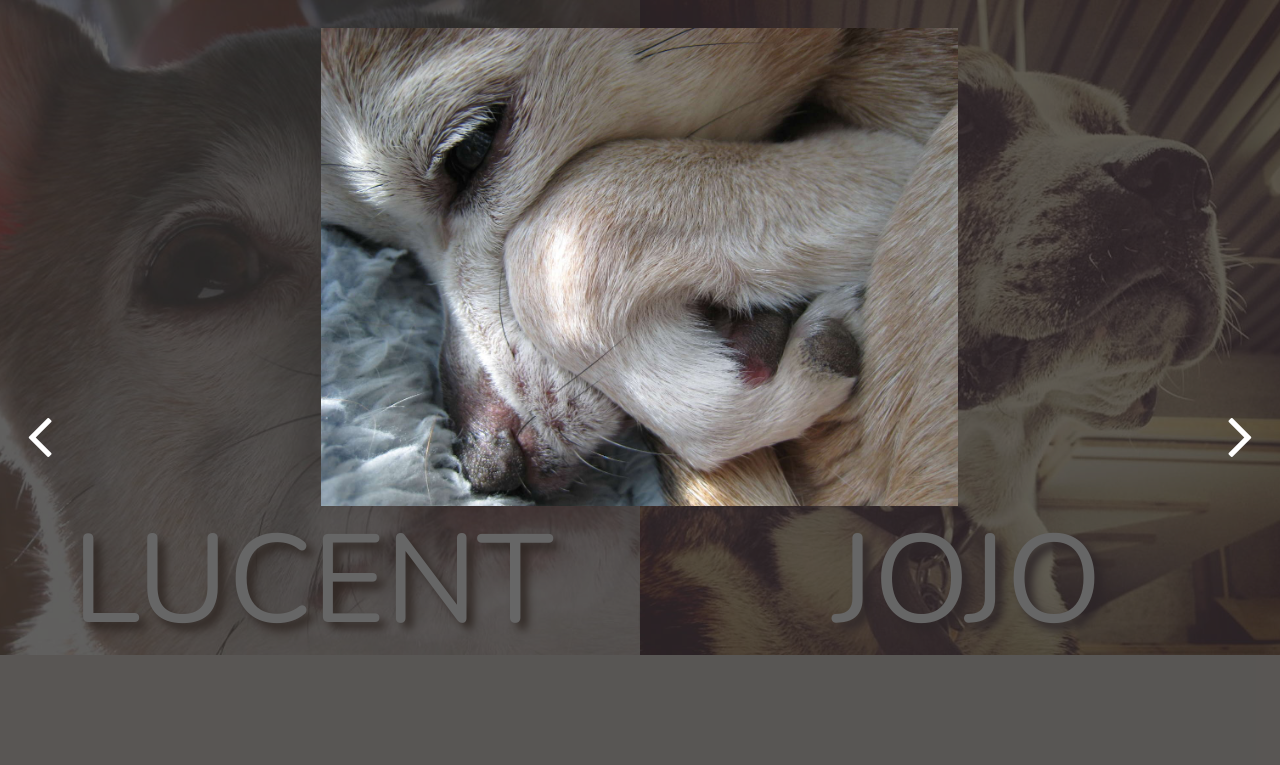
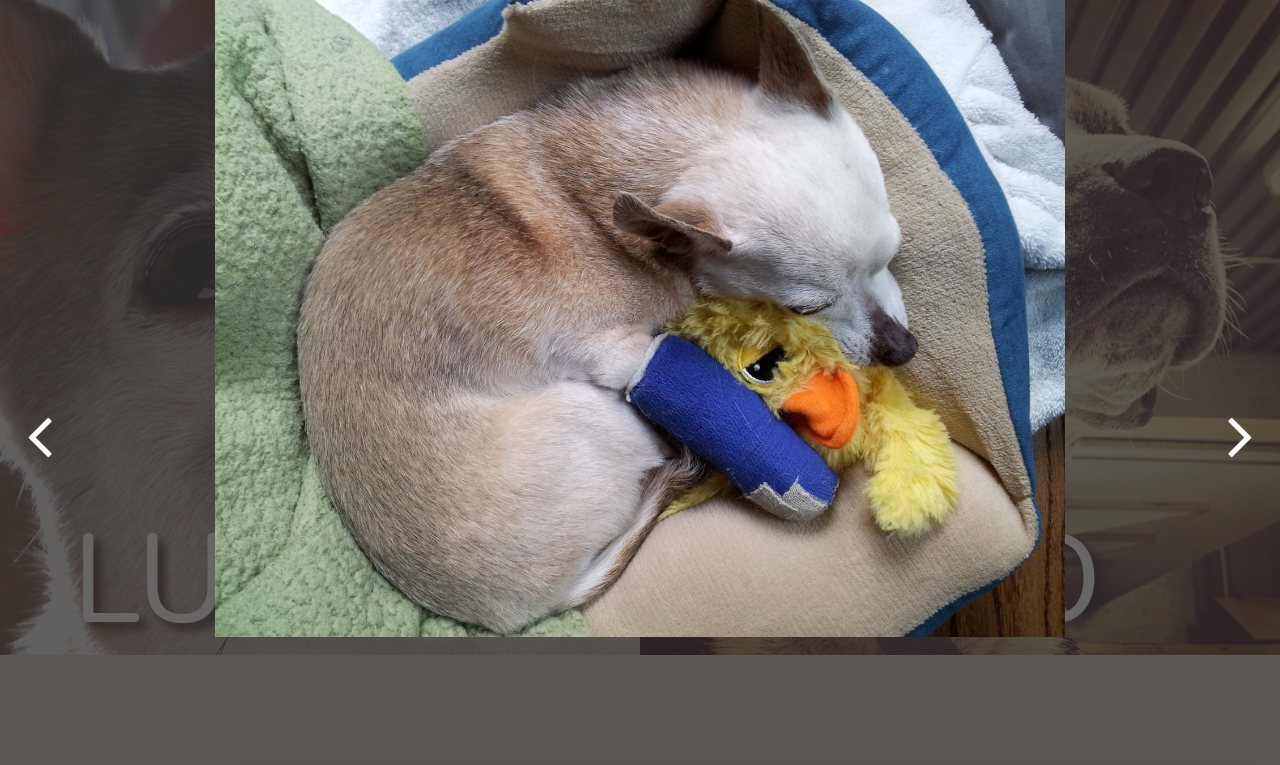
Before and after one commit to sluggets/jojo-lucent-tribute, a plain HTML site: page index.html in a window 1280 px wide. Shown: the top 765 px of the page. Drawn offline with nearby package versions, Linux system fonts and the light colour scheme.

Commit message:
Lightbox lg desktoplooks good, as does portrait mobile

```diff
--- a/css/tribute.css
+++ b/css/tribute.css
@@ -1,6 +1,17 @@
 /* so need to throw in to those multiple media queries
 multiple versions of the arrows and margins for photos
 and custom sizes of photos, all the way down to mobile */
+/*
+ need to handle media queries!!! so far 1500px and 1920px
+ looks good. Mobile portrait looks good too!
+ It's the in-between that'll need help.
+ dis will hookup the PORTRAIT mobile view
+ not sure about landscape, test it
+.litebox
+{
+  margin-top: 20vh;
+}
+*/
 body
 {
   background: #ded7d3;
@@ -21,11 +32,9 @@ body
 /* if profile pic width: 35% */
   #lucentpic
   {
-    opacity: 1.0;
-    width: 90%;
-    height: 90%;
-    margin-top: 45%;
-    margin-left: 3.5em;
+    width: auto;
+    height: auto;
+    margin: auto;
   }
 
   #jojopic
@@ -33,17 +42,20 @@ body
     margin: auto;
     margin-top: 50%;
   }
+
+  .both-arrows
+  {
+
+  }
 }
 
 @media (min-width: 1201px)
 {
   #lucentpic
   {
-    opacity: 1.0;
-    width: 60%;
-    height: 60%;
+    width: 80%;
+    height: auto;
     margin: auto;
-    margin-top: 2em;
   }
 
   #jojopic
@@ -51,6 +63,11 @@ body
     margin: auto;
     /*margin-top: 3.5em;*/
     margin-top: 5%;
+  }
+
+  .both-arrows
+  {
+    margin-top: 50vh;
   }
 }
 
@@ -237,8 +254,3 @@ body
 #right-arrow
 {
 }
-
-.both-arrows
-{
-  margin-top: 50vh;
-}
--- a/index.html
+++ b/index.html
@@ -13,7 +13,7 @@
   </head>
   <body>
     <div class="lightbox">
-      <div class="row">
+      <div class="row litebox">
         <!--<div id="arrows">
         <i id="left-arrow" class="fa fa-angle-left fa-5x"></i>
         <i id="right-arrow" class="fa fa-angle-right fa-5x"></i>
@@ -22,7 +22,7 @@
         <i id="left-arrow" class="fa fa-angle-left fa-5x"></i>
         </div>
         <div class="col-xs-12 col-sm-12 col-md-10 col-lg-10 custom-align">
-         <img id="lucentpic" class="img-responsive" src="img/lucent_gallery/11x1500.jpg">
+         <img id="lucentpic" class="img-responsive" src="img/lucent_gallery/17x1500.jpg">
         </div>
         <div class="col-xs-12 col-sm-12 col-md-1 col-lg-1 custom-align both-arrows">
         <i id="right-arrow" class="fa fa-angle-right fa-5x"></i>
--- a/js/tribute.js
+++ b/js/tribute.js
@@ -1,6 +1,6 @@
 $(document).ready(function() {
 
-  // build url array for img paths of jojo pics
+  // build url array for img paths of jojo thumbnails
   var jojoUrls = new Array();
   var jojoPrefix = 'img/jojo_thumbnails/thumbjo';
   for (var i = 1; i < 20; i++)
@@ -8,7 +8,7 @@ $(document).ready(function() {
     jojoUrls.push(jojoPrefix + i + '.jpg');
   }
 
-  // build url array for img paths of lucent pics
+  // build url array for img paths of lucent thumbnails
   var lucentUrls = new Array();
   var lucentPrefix = 'img/lucent_thumbnails/thumbluc';
   for (var i = 1; i < 20; i++)
```
